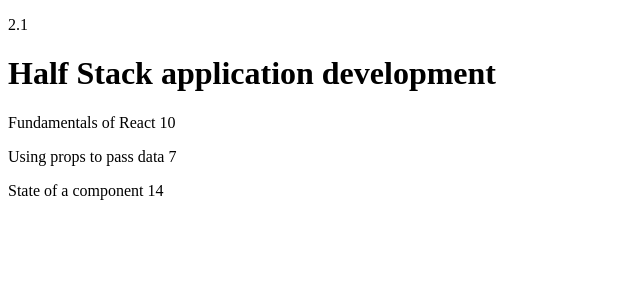
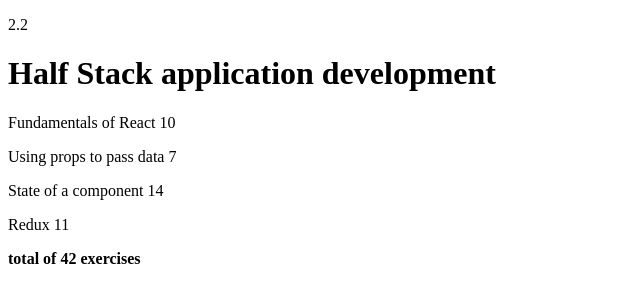
Before and after one commit to natkins23/courseinfo, a React (Create React App) app: page / in a window 1280 px wide. Shown: the top 302 px of the page, without its empty margins (0-640 px from the left). Built offline with nearby package versions, Linux system fonts and the light colour scheme.

Commit message:
2.2 done

```diff
--- a/src/App.js
+++ b/src/App.js
@@ -1,57 +1,52 @@
 import React from 'react'
-
-const Course = (props) => {
+const Course = ({ course }) => {
   return (
     <div>
-      <Header name={props.course.name} />
-      <Content
-        part1={props.course.parts[0]}
-        part2={props.course.parts[1]}
-        part3={props.course.parts[2]}
-      />
-      {/* <Total
-        sum={
-          course.parts[0].exercises +
-          course.parts[1].exercises +
-          course.parts[2].exercises
-        }
-      /> */}
+      <Header name={course.name} />
+      <Content parts={course.parts} />
     </div>
   )
 }
 
-const Header = (props) => {
+const Header = ({ name }) => {
   return (
     <>
-      <p>2.1</p>
-      <h1>{props.name}</h1>
+      <p>2.2</p>
+      <h1>{name}</h1>
     </>
   )
 }
 
-const Part = (props) => {
+const Content = ({ parts }) => {
+  const ArrExerciseCount = parts.map((part) => part.exercises)
+  const totalExercises = ArrExerciseCount.reduce((sum, total) => {
+    return sum + total
+  }, 0)
+
   return (
     <div>
-      <p>
-        {props.part} {props.exercises}
-      </p>
+      {parts.map((part) => {
+        return (
+          <Part key={part.id} name={part.name} exercises={part.exercises} />
+        )
+      })}
+      <div>
+        <b>total of {totalExercises} exercises</b>
+      </div>
     </div>
   )
 }
 
-const Content = (props) => {
+const Part = ({ name, exercises }) => {
   return (
-    <div>
-      <Part part={props.part1.name} exercises={props.part1.exercises} />
-      <Part part={props.part2.name} exercises={props.part2.exercises} />
-      <Part part={props.part3.name} exercises={props.part3.exercises} />
-    </div>
+    <>
+      <p>
+        {name} {exercises}
+      </p>
+    </>
   )
 }
 
-// const Total = (props) => {
-//   return <div>Number of exercises: {props.sum}</div>
-// }
 const App = () => {
   const course = {
     id: 1,
@@ -72,6 +67,11 @@
         exercises: 14,
         id: 3,
       },
+      {
+        name: 'Redux',
+        exercises: 11,
+        id: 4,
+      },
     ],
   }
 
@@ -83,3 +83,13 @@
 }
 
 export default App
+
+/* 2.2 steps and notes
+1) had to clean up every component by DESTRUCTURING the props, this makes it a lot easier to know what the props actually are
+2) I then had to use higher order functions (MAP) to account for additions of new parts to the course, which would affect the sum of all courses.
+--- my map function returns a <Part/> component that recieves 2 props, the name and exercises of each part
+3) I use this similar process to create an array of all the all the exercises in each part, and then reduce that array to get the sum of the parts, I could also just use a sum function as well.
+4) I remove the total component as each content would have a total and so it would not be a reusable component
+5) I also had to create a key for each part which was had its own id and so i linked the id the part as its key to avoid the react error
+
+*/
```
